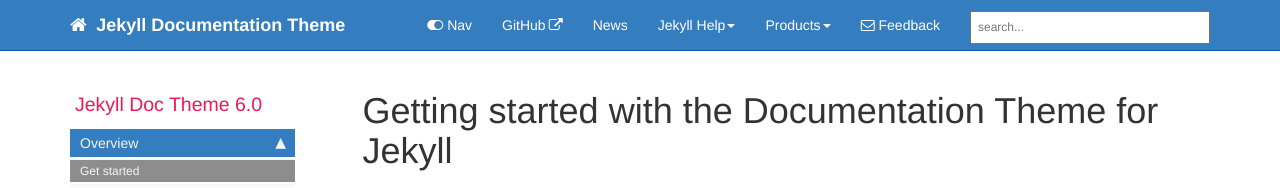
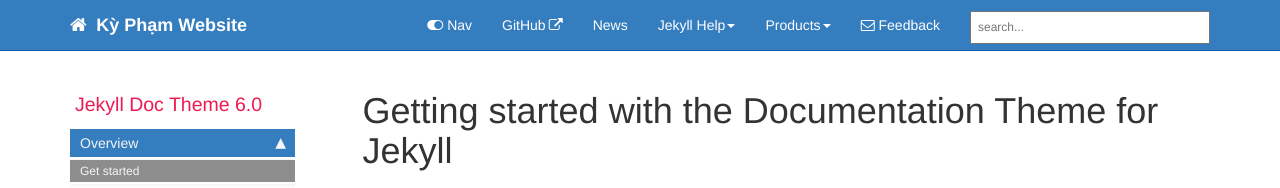
Before and after one commit to kyptit94/kyptit94.github.io, a Jekyll site: the page built from index.md, in a window 1280 px wide and 900 px high. Shown: the top 188 px of the window. Built offline with Jekyll 4.4.1, drawn with Linux system fonts in a browser that asks for light colours; nearby versions of some CDN libraries; comment, search, counter and statistics services are not loaded; some of the changed text lies outside the part shown.

Commit message:
Update _config.yml

```diff
--- a/_config.yml
+++ b/_config.yml
@@ -3,13 +3,13 @@
 output: web
 # this property is useful for conditional filtering of content that is separate from the PDF.
 
-topnav_title: Jekyll Documentation Theme
+topnav_title: Kỳ Phạm Website
 # this appears on the top navigation bar next to the home button
 
-site_title: Kỳ Phạm Website
+site_title: Kỳ Phạm Website | Hướng dẫn lập trình
 # this appears in the html browser tab for the site title (seen mostly by search engines, not users)
 
-company_name: Your company
+company_name: K
 # this appears in the footer
 
 github_editme_path: tomjoht/documentation-theme-jekyll/blob/gh-pages/
```
